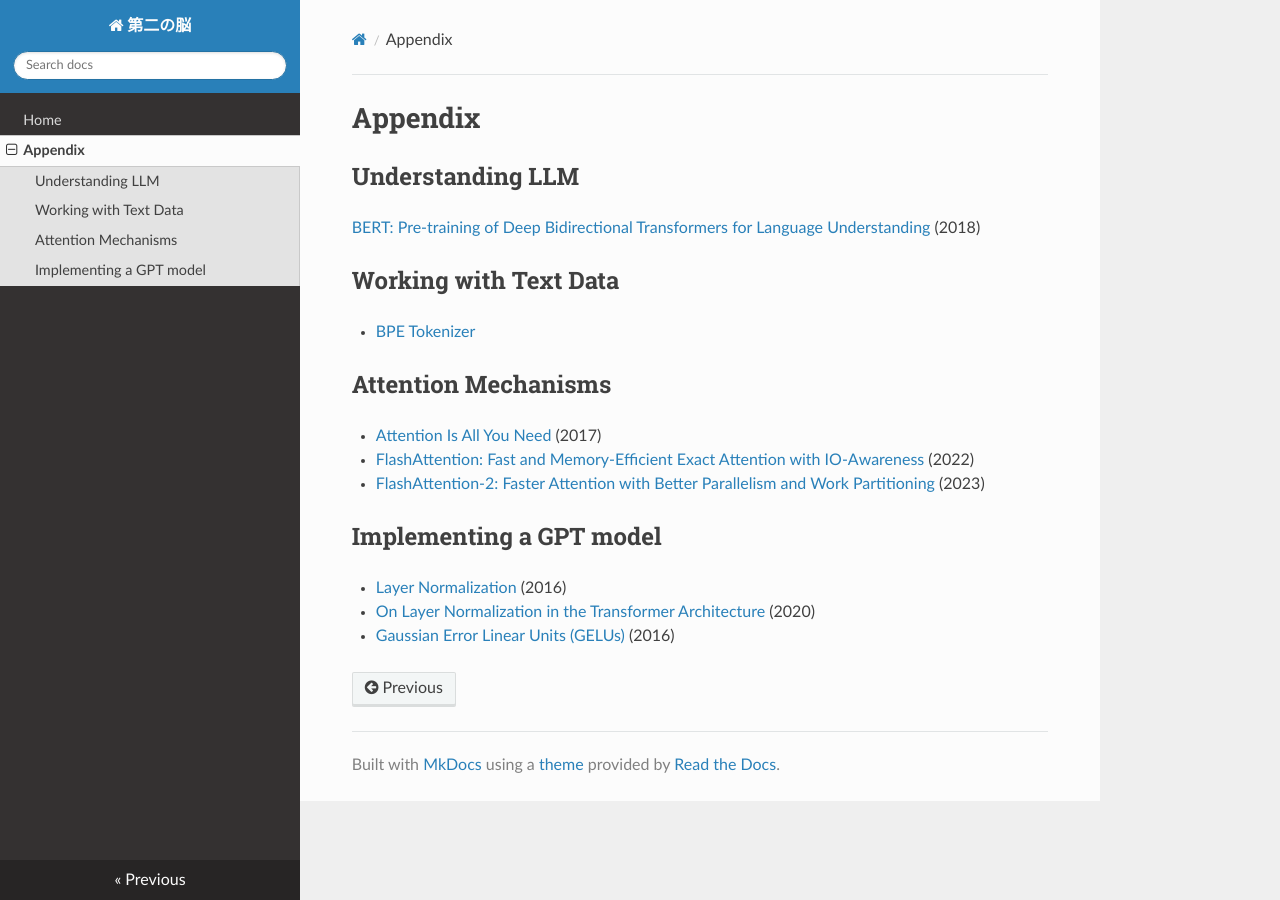
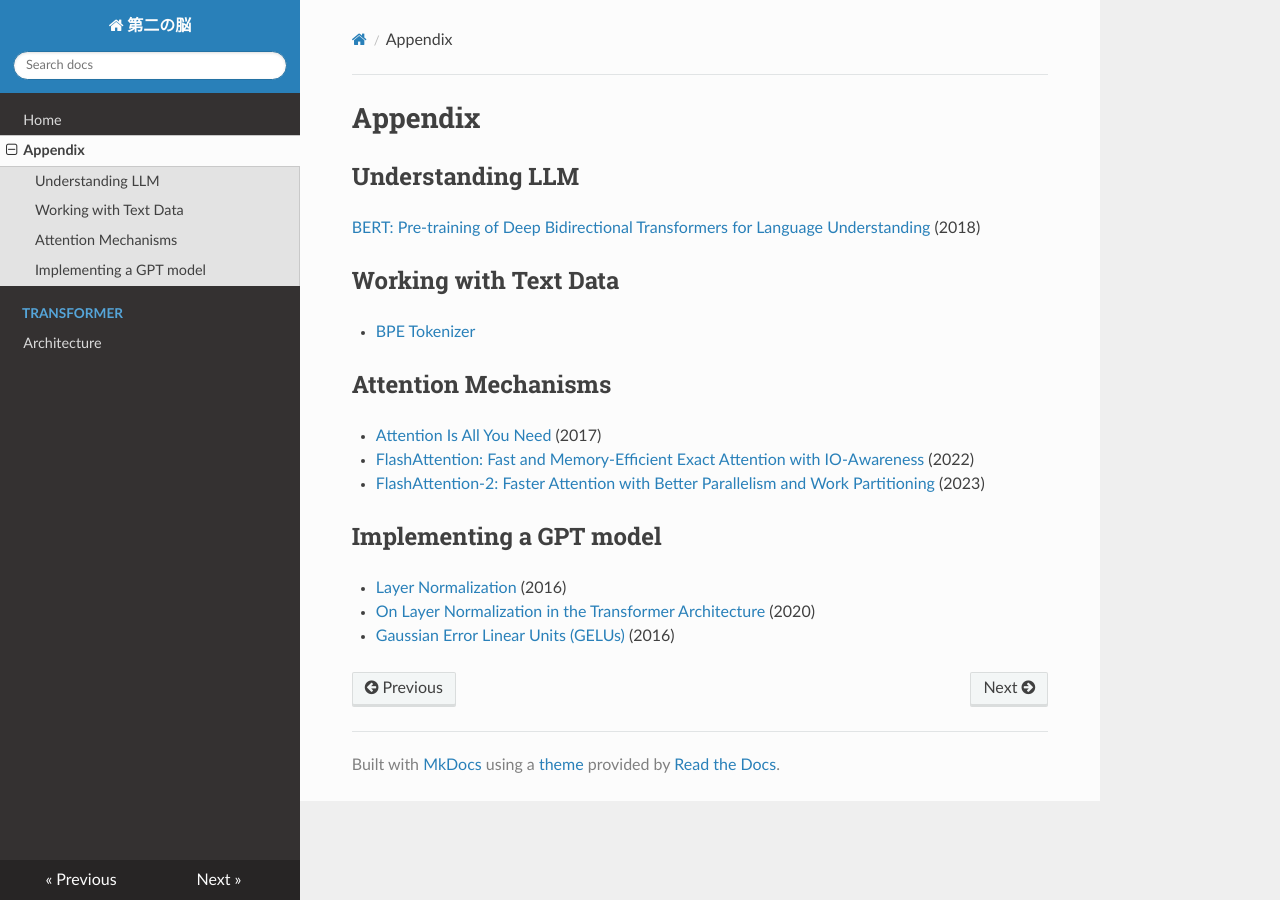
Before and after one commit to tranbahau-ai/my-second-brain, an MkDocs documentation site: the page built from docs/resources.md, in a window 1280 px wide. Built offline with MkDocs 1.6.1, drawn with Linux system fonts in a browser that asks for light colours; nearby versions of some CDN libraries.

Commit message:
update resources

```diff
--- a/docs/resources.md
+++ b/docs/resources.md
@@ -5,7 +5,6 @@ Understanding LLM
 ------------------
 
 [BERT: Pre-training of Deep Bidirectional Transformers for Language Understanding](https://arxiv.org/abs/1810.04805) (2018)
-
 
 Working with Text Data
 ------------
--- /dev/null
+++ b/docs/transformer/architecture.md
@@ -0,0 +1 @@
+## This is Transformer's architecture
```
Also changed, not shown: docs/index.md (+0 -2 lines).
